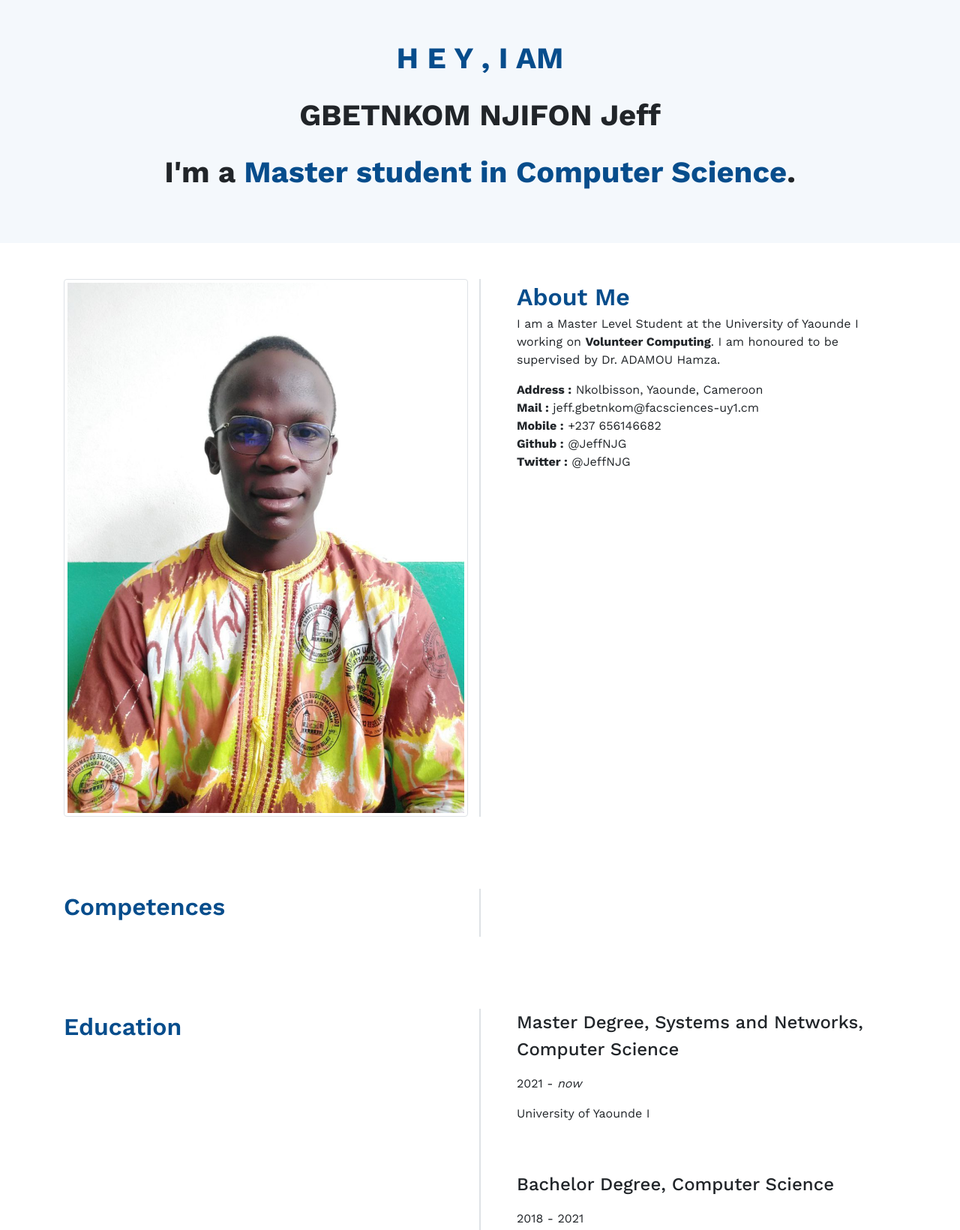
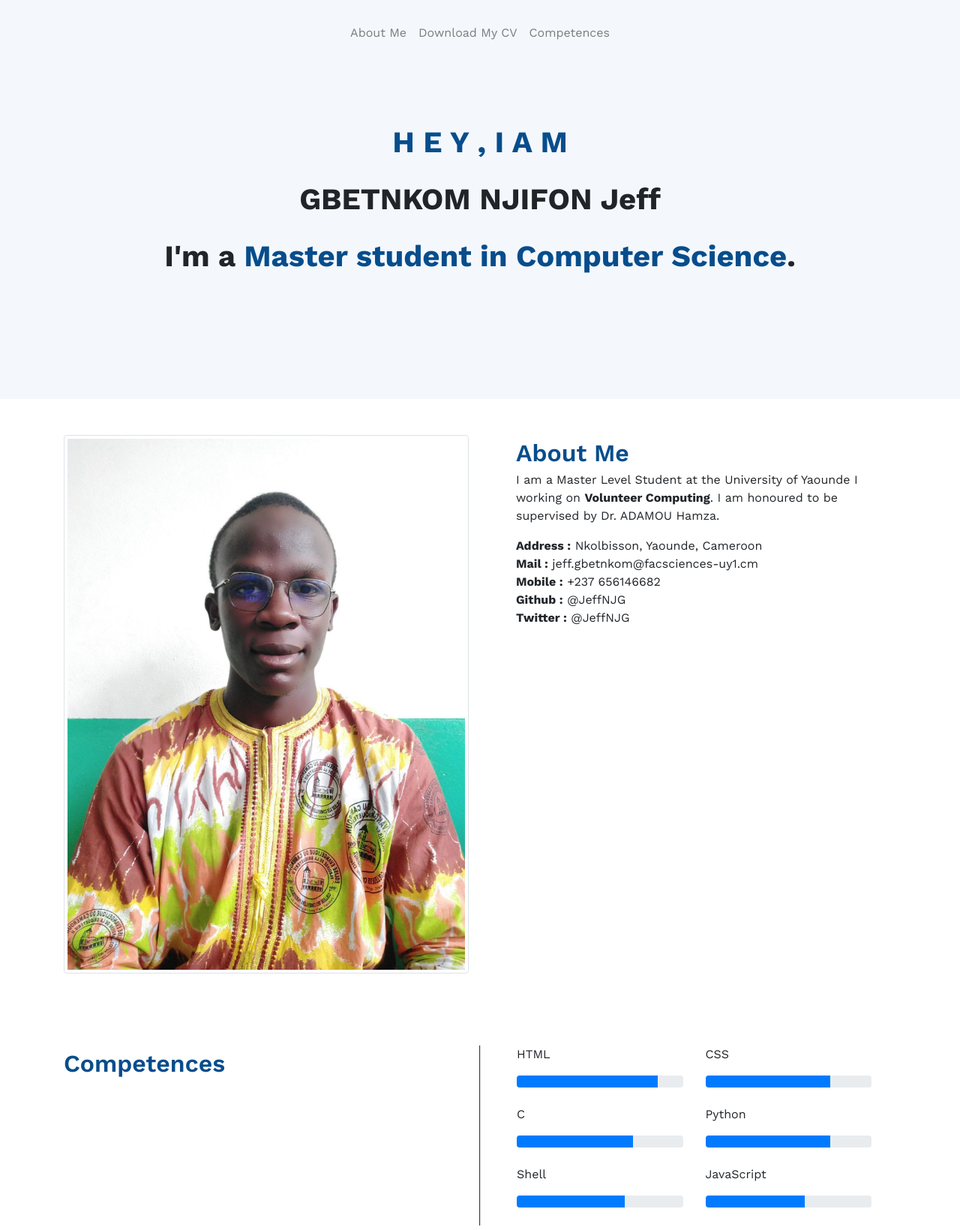
Before and after one commit to JeffNJG/jeffnjg.github.io, a plain HTML site: page index.html in a window 1280 px wide. Shown: the top 1640 px of the page at 75% size. Drawn offline with nearby package versions, Linux system fonts and the light colour scheme.

Commit message:
Page refactored : competences well defined, navbar added

```diff
--- a/index.html
+++ b/index.html
@@ -11,11 +11,32 @@
     <link rel="stylesheet" href="./styles/main.css">
 </head>
 <body>
-    <header class="container-fluid text-center h-100 py-5">
+    <header class="container-fluid text-center pb-5">
+        <!-- Navbar -->
+        <nav class="navbar navbar-expand-lg navbar-light pt-4 pb-5 mb-md-5 mb-0">
+            <button class="navbar-toggler" type="button" data-toggle="collapse" data-target="#navbarSupportedContent" aria-controls="navbarSupportedContent" aria-expanded="false" aria-label="Toggle navigation">
+                <span class="navbar-toggler-icon"></span>
+            </button>
+
+            <div class="collapse navbar-collapse" id="navbarSupportedContent">
+                <ul class="navbar-nav mx-auto">
+                    <li class="nav-item">
+                        <a class="nav-link" href="#about-me">About Me</a>
+                    </li>
+                    <li class="nav-item">
+                        <a class="nav-link" href="#">Download My CV</a>
+                    </li>
+                    <li class="nav-item">
+                        <a class="nav-link" href="#competences">Competences</a>
+                    </li>
+                </ul>
+            </div>
+        </nav>
+
         <!-- Banner -->
-        <div class="banner">
+        <div class="banner pb-5 mb-5">
             <span>
-                <p class="blue-text">H E Y , I AM</p>
+                <p class="blue-text">H E Y , I A M</p>
             </span>
             <span>
                 <p>GBETNKOM NJIFON Jeff</p>
@@ -28,15 +49,15 @@
 
     <main>
         <!-- Personnal informations -->
-        <section class="py-5">
+        <section class="py-5" id="#about-me">
             <div class="container">
                 <div class="row">
-                    <div class="col-md-6 border-right">
+                    <div class="col-md-6">
                         <span>
                             <img src="./img/profile.jpg" alt="GNJ" class="img-thumbnail">
                         </span>
                     </div>
-                    <div class="col-md-6 border-left px-md-5">
+                    <div class="col-md-6 px-md-5">
                         <span class="section-title">About Me</span>
                         <p>
                             I am a Master Level Student at the University of Yaounde I working on <span class="font-weight-bold">Volunteer Computing</span>.
@@ -55,13 +76,56 @@
         </section>
 
         <!-- Competences -->
-        <section class="py-5">
+        <section class="py-5" id="competences">
             <div class="container">
                 <div class="row">
-                    <div class="col-md-6 border-right">
+                    <div class="col-md-6 border-right border-dark">
                         <p class="section-title">Competences</p>
                     </div>
-                    <div class="col-md-6 border-left"></div>
+                    <div class="col-md-6 border-left px-md-5">
+                        <div class="row pb-4">
+                            <div class="col-md-6">
+                                <p>HTML</p>
+                                <div class="progress">
+                                    <div class="progress-bar" role="progressbar" style="width: 85%" aria-valuenow="75" aria-valuemin="0" aria-valuemax="100"></div>
+                                </div>
+                            </div>
+                            <div class="col-md-6">
+                                <p>CSS</p>
+                                <div class="progress">
+                                    <div class="progress-bar" role="progressbar" style="width: 75%" aria-valuenow="75" aria-valuemin="0" aria-valuemax="100"></div>
+                                </div>
+                            </div>
+                        </div>
+                        <div class="row pb-4">
+                            <div class="col-md-6">
+                                <p>C</p>
+                                <div class="progress">
+                                    <div class="progress-bar" role="progressbar" style="width: 70%" aria-valuenow="75" aria-valuemin="0" aria-valuemax="100"></div>
+                                </div>
+                            </div>
+                            <div class="col-md-6">
+                                <p>Python</p>
+                                <div class="progress">
+                                    <div class="progress-bar" role="progressbar" style="width: 75%" aria-valuenow="75" aria-valuemin="0" aria-valuemax="100"></div>
+                                </div>
+                            </div>
+                        </div>
+                        <div class="row pb-4">
+                            <div class="col-md-6">
+                                <p>Shell</p>
+                                <div class="progress">
+                                    <div class="progress-bar" role="progressbar" style="width: 65%" aria-valuenow="75" aria-valuemin="0" aria-valuemax="100"></div>
+                                </div>
+                            </div>
+                            <div class="col-md-6">
+                                <p>JavaScript</p>
+                                <div class="progress">
+                                    <div class="progress-bar" role="progressbar" style="width: 60%" aria-valuenow="75" aria-valuemin="0" aria-valuemax="100"></div>
+                                </div>
+                            </div>
+                        </div>
+                    </div>
                 </div>
             </div>
         </section>
@@ -70,7 +134,7 @@
         <section class="py-5">
             <div class="container">
                 <div class="row">
-                    <div class="col-md-6 border-right">
+                    <div class="col-md-6 border-right border-dark">
                         <p class="section-title">Education</p>
                     </div>
                     <div class="col-md-6 border-left px-md-5">
--- a/styles/main.css
+++ b/styles/main.css
@@ -6,6 +6,9 @@ body {
 
 header {
     background-color: #F4F8FC;
+}
+
+.banner {
     font-weight: 700;
     font-size: 2.5rem;
 }
```
